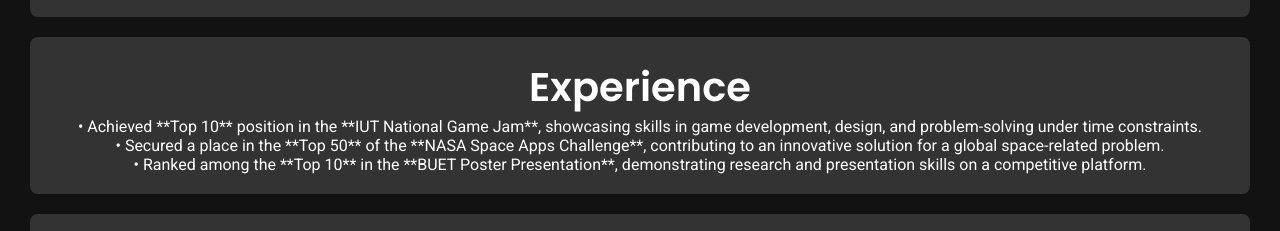
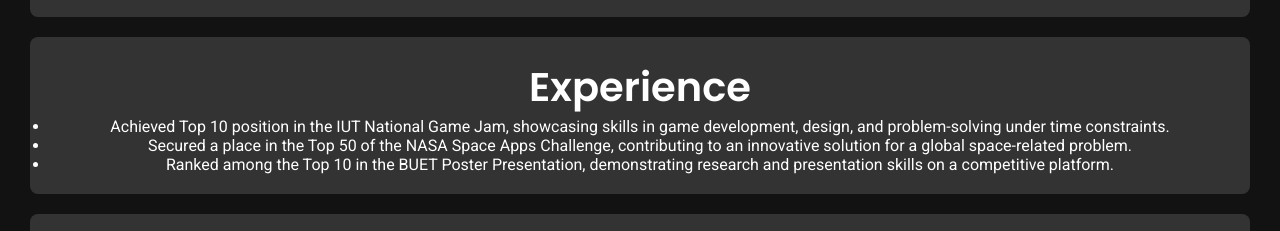
Before and after one commit to Shefa21/-my-portfolio, a plain HTML site: page index.html in a window 1280 px wide. Shown: the part 1239-1470 px from the top of the page. Drawn offline with Linux system fonts and the light colour scheme.

Commit message:
Update index.html

```diff
--- a/index.html
+++ b/index.html
@@ -86,15 +86,14 @@
             </div>
         </section>
 
-       <section id="experience">
+<section id="experience">
     <h1>Experience</h1>
-    <p>
-        • Achieved **Top 10** position in the **IUT National Game Jam**, showcasing skills in game development, design, and problem-solving under time constraints. <br>
-        • Secured a place in the **Top 50** of the **NASA Space Apps Challenge**, contributing to an innovative solution for a global space-related problem. <br>
-        • Ranked among the **Top 10** in the **BUET Poster Presentation**, demonstrating research and presentation skills on a competitive platform.
-    </p>
+    <ul>
+        <li>Achieved Top 10 position in the IUT National Game Jam, showcasing skills in game development, design, and problem-solving under time constraints.</li>
+        <li>Secured a place in the Top 50 of the NASA Space Apps Challenge, contributing to an innovative solution for a global space-related problem.</li>
+        <li>Ranked among the Top 10 in the BUET Poster Presentation, demonstrating research and presentation skills on a competitive platform.</li>
+    </ul>
 </section>
-
 
         <section id="education">
             <h1>Education</h1>
```
